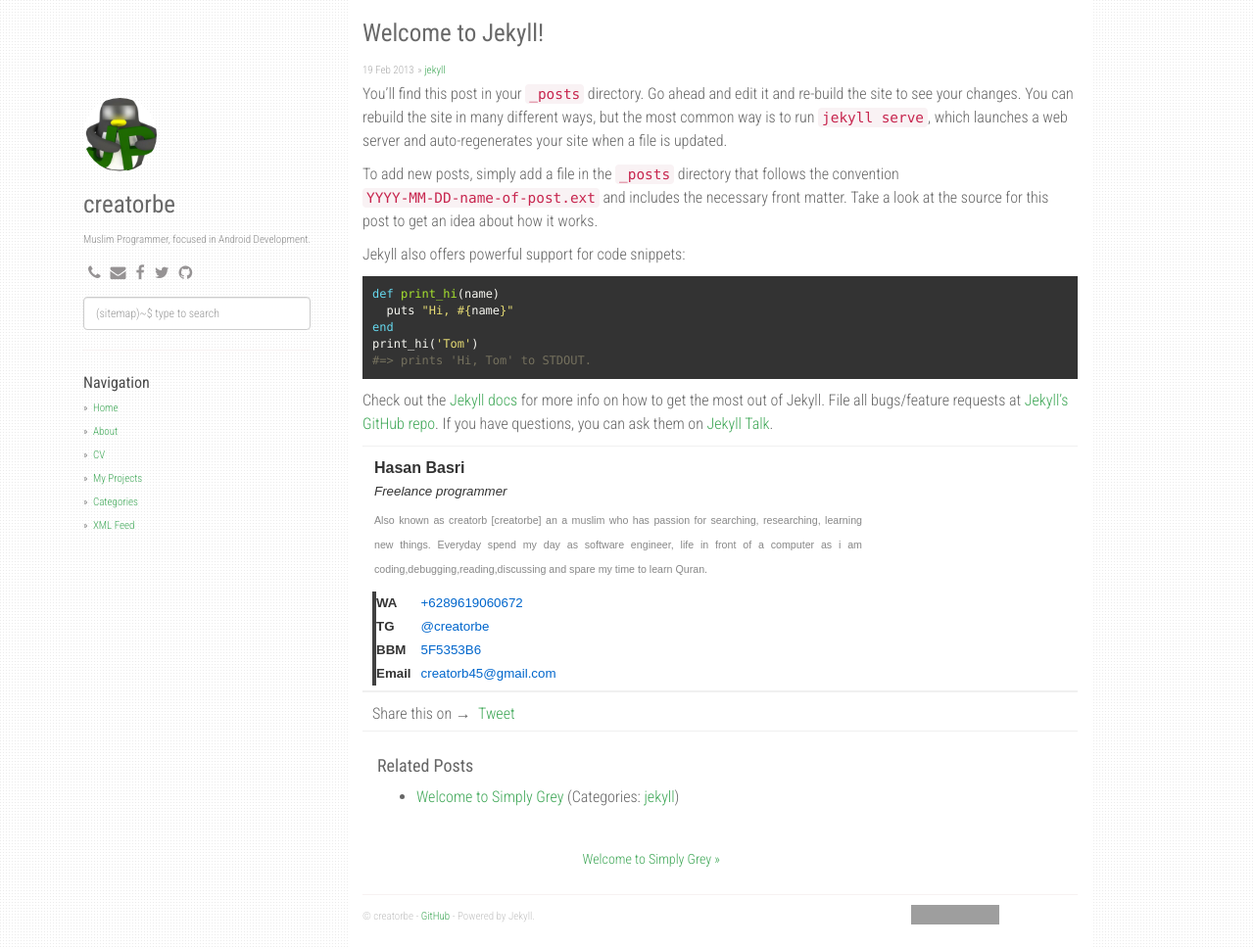
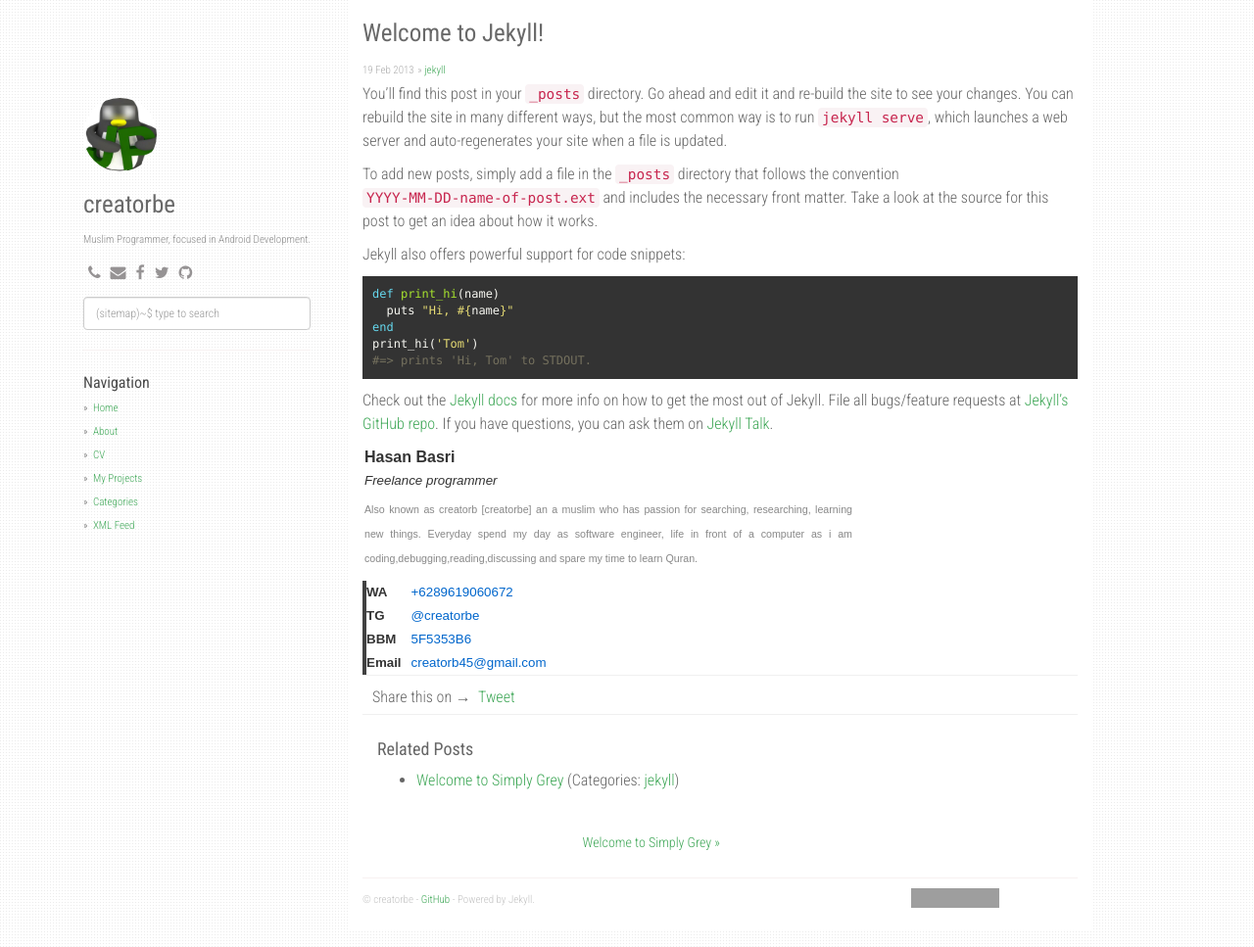
Before and after one commit to creatorbe/creatorbe.github.io, a Jekyll site: the page built from _posts/2016-04-19-welcome-to-jekyll.markdown, in a window 1280 px wide and 967 px high. Shown: the whole window at 98% size. Built offline with Jekyll 4.4.1, drawn with Linux system fonts in a browser that asks for light colours; nearby versions of some CDN libraries; comment, search, counter and statistics services are not loaded; grey boxes are pictures that could not be loaded.

Commit message:
un styling signature

```diff
--- a/_includes/signature.html
+++ b/_includes/signature.html
@@ -1,4 +1,4 @@
-  <div class="signature">
+  <div>
     <table cellspacing="0" cellpadding="0" border="0" style="width: 500px;">
     <tbody><tr>
         <td style="font-family: Arial; font-size: 12pt; color: rgb(51, 51, 51);">
```
